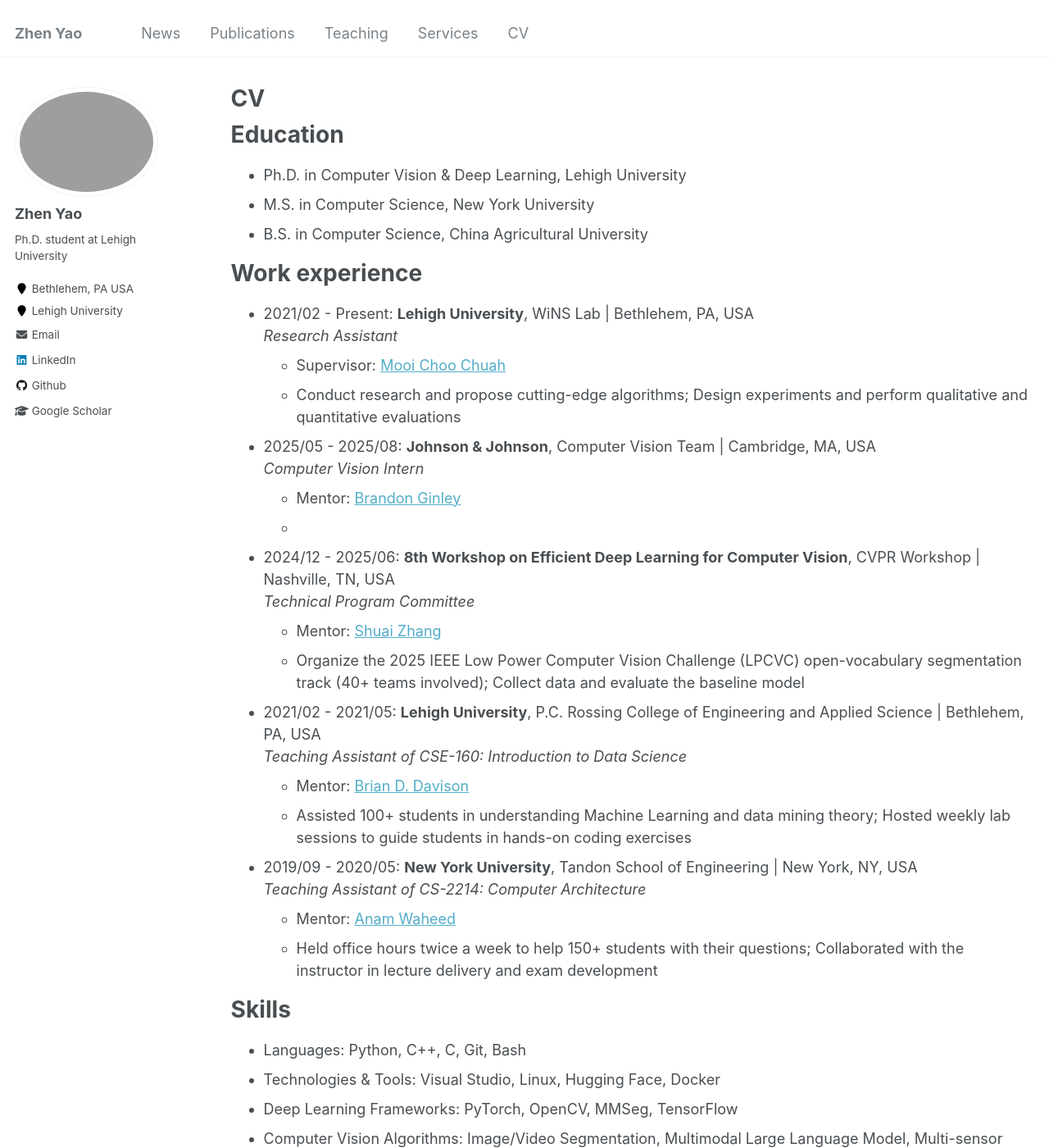
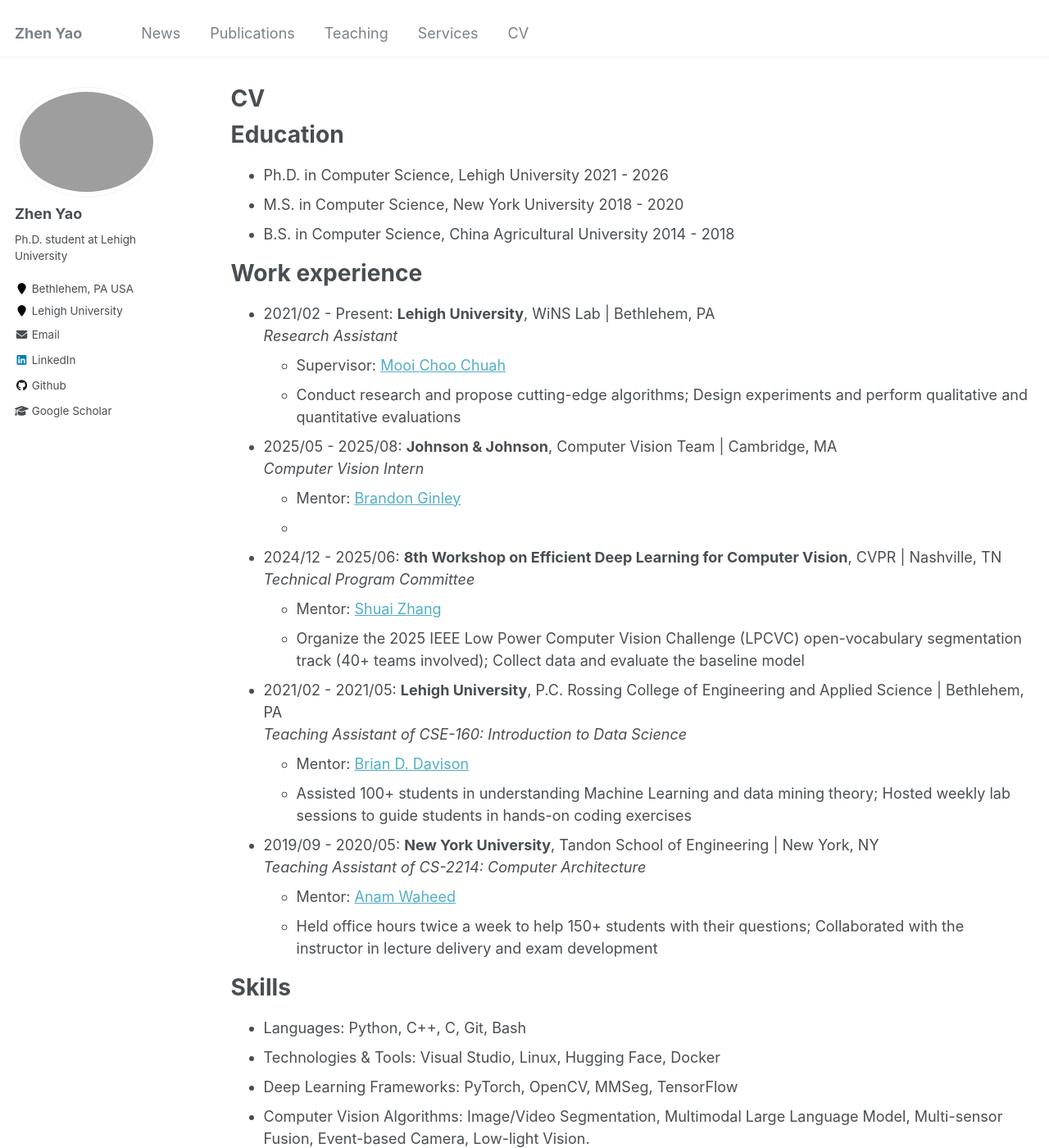
Before and after one commit to zyaocoder/zyaocoder.github.io, a Jekyll site: the page built from _pages/cv.md, in a window 1280 px wide and 1400 px high. Shown: the whole window at 82% size. Built offline with Jekyll 4.4.1, drawn with Linux system fonts in a browser that asks for light colours; some of the changed text lies outside the part shown.

Commit message:
Update cv.md

```diff
--- a/_pages/cv.md
+++ b/_pages/cv.md
@@ -11,33 +11,33 @@
 
 Education
 ======
-* Ph.D. in Computer Vision & Deep Learning, Lehigh University
-* M.S. in Computer Science, New York University
-* B.S. in Computer Science, China Agricultural University
+* Ph.D. in Computer Science, Lehigh University                       2021 - 2026
+* M.S. in Computer Science, New York University                       2018 - 2020
+* B.S. in Computer Science, China Agricultural University                       2014 - 2018
 
 Work experience
 ======
-* 2021/02 - Present: **Lehigh University**, WiNS Lab | Bethlehem, PA, USA \\
+* 2021/02 - Present: **Lehigh University**, WiNS Lab | Bethlehem, PA \\
   *Research Assistant*
   * Supervisor: [Mooi Choo Chuah](https://www.cse.lehigh.edu/~chuah/)
   * Conduct research and propose cutting-edge algorithms; Design experiments and perform qualitative and quantitative evaluations
 
-* 2025/05 - 2025/08: **Johnson & Johnson**, Computer Vision Team | Cambridge, MA, USA \\
+* 2025/05 - 2025/08: **Johnson & Johnson**, Computer Vision Team | Cambridge, MA \\
   *Computer Vision Intern*
   * Mentor: [Brandon Ginley](https://scholar.google.com/citations?user=UDz46zwAAAAJ&hl=en)
   *
 
-* 2024/12 - 2025/06: **8th Workshop on Efficient Deep Learning for Computer Vision**, CVPR Workshop | Nashville, TN, USA \\
+* 2024/12 - 2025/06: **8th Workshop on Efficient Deep Learning for Computer Vision**, CVPR | Nashville, TN \\
   *Technical Program Committee*
   * Mentor: [Shuai Zhang](https://zsivine.github.io/)
   * Organize the 2025 IEEE Low Power Computer Vision Challenge (LPCVC) open-vocabulary segmentation track (40+ teams involved); Collect data and evaluate the baseline model
 
-* 2021/02 - 2021/05: **Lehigh University**, P.C. Rossing College of Engineering and Applied Science | Bethlehem, PA, USA \\
+* 2021/02 - 2021/05: **Lehigh University**, P.C. Rossing College of Engineering and Applied Science | Bethlehem, PA \\
   *Teaching Assistant of CSE-160: Introduction to Data Science*
   * Mentor: [Brian D. Davison](https://www.cse.lehigh.edu/~brian/)
   * Assisted 100+ students in understanding Machine Learning and data mining theory; Hosted weekly lab sessions to guide students in hands-on coding exercises
 
-* 2019/09 - 2020/05: **New York University**, Tandon School of Engineering | New York, NY, USA \\
+* 2019/09 - 2020/05: **New York University**, Tandon School of Engineering | New York, NY \\
   *Teaching Assistant of CS-2214: Computer Architecture*
   * Mentor: [Anam Waheed](https://www.linkedin.com/in/anam-waheed/)
   * Held office hours twice a week to help 150+ students with their questions; Collaborated with the instructor in lecture delivery and exam development
```
Also changed, not shown: other parts of _pages/cv.md (+1 -1 lines).
